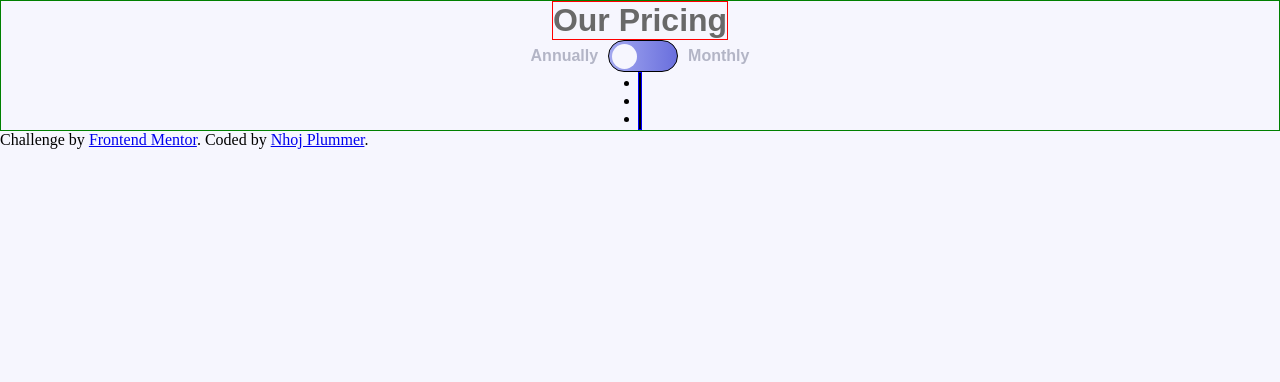
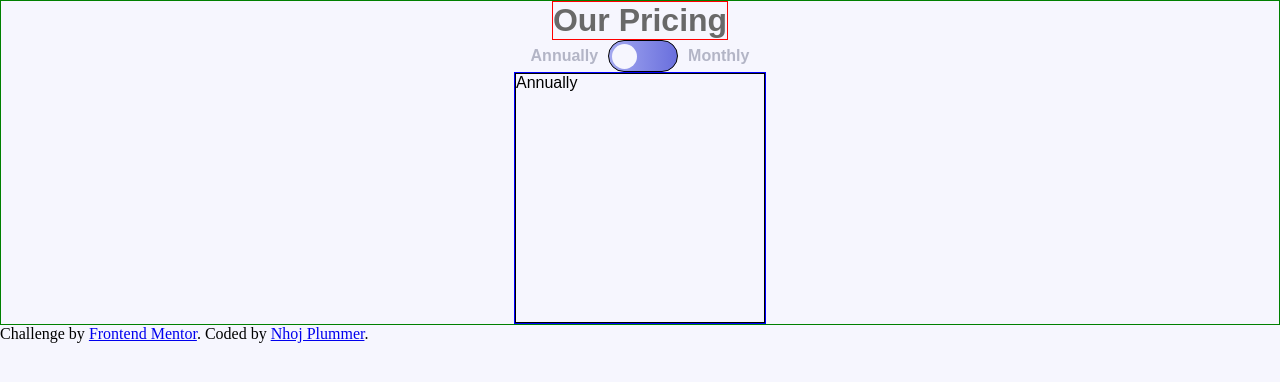
Before and after one commit to Nhoj-Plummer/pricing-component-with-toggle, a React (Create React App) app: page / in a window 1280 px wide. Shown: the top 382 px of the page. Built offline with nearby package versions, Linux system fonts and the light colour scheme.

Commit message:
Fixed toggle

```diff
--- a/src/components/Card/card.css
+++ b/src/components/Card/card.css
@@ -1,3 +1,9 @@
 .card-container {
+  height: 250px;
+  width: 250px;
   border: 1px solid;
 }
+
+.card-container_rules ul {
+  list-style: none;
+}
--- a/src/components/Toggle/Toggle.js
+++ b/src/components/Toggle/Toggle.js
@@ -6,7 +6,7 @@ const Toggle = ({setPrice}) => {
 
   const handleToggle = () => {
     setToggle(!toggle)
-    setPrice(() => toggle)
+    setPrice(() => !toggle)
     console.log(toggle.toString())
   }
 
--- a/src/containers/Pricing/pricing.js
+++ b/src/containers/Pricing/pricing.js
@@ -1,10 +1,12 @@
-import React, {useState} from "react"
+import {React, useState} from "react"
 import {Card, Toggle} from "../../components/componentindex"
 import "./Pricing.css"
 
 const Pricing = () => {
   // State used to get the boolean from the Toggle component
   const [price, setPrice] = useState()
+
+  // const annualData = [{title: "Basic", price: "$199.99", storage: "500 GB Storage", users: "2 Users Allowed", sendGB: "Send up to 3 GB"}, {}]
 
   return (
     <div className="pricing-container">
@@ -16,15 +18,15 @@ const Pricing = () => {
         <Toggle setPrice={setPrice} />
         <p>Monthly</p>
       </div>
-      {price && (
+      {!price && (
         <div className="pricing-container_prices annually">
-          <Card />
+          <Card title="Annually" />
         </div>
       )}
 
-      {!price && (
+      {price && (
         <div className="pricing-container_prices mnothly">
-          <Card />
+          <Card title="Monthly" />
         </div>
       )}
     </div>
```
